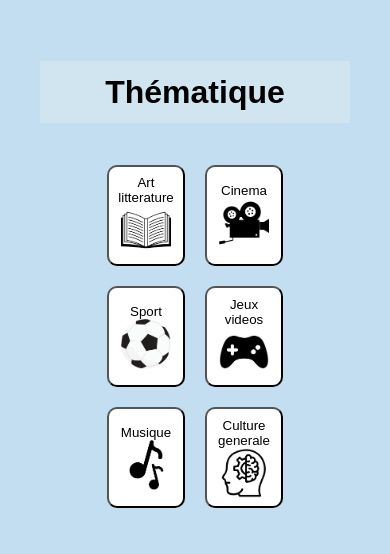
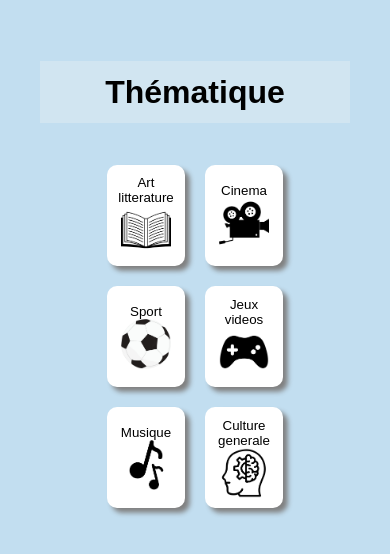
Before and after one commit to espositotimothe/JS-Paris-P2-LesPerses, a React (Vite) app: page / in a window 390 px wide. Shown: the top 554 px of the page. Built offline with nearby package versions, Linux system fonts and the light colour scheme; no server answers.

Commit message:
add some visuel

```diff
--- a/src/components/Theme.css
+++ b/src/components/Theme.css
@@ -11,6 +11,8 @@
 	align-items: center;
 	justify-content: center;
 	background-color: white;
+	border: 0;
+	box-shadow: .3rem .3rem .3rem grey;
 }
 
 .category-container {
@@ -37,6 +39,8 @@
 		align-items: center;
 		justify-content: center;
 		background-color: white;
+		border: 0;
+		box-shadow: .3rem .3rem .3rem grey;
 	}
 
 	.category-container {
```
